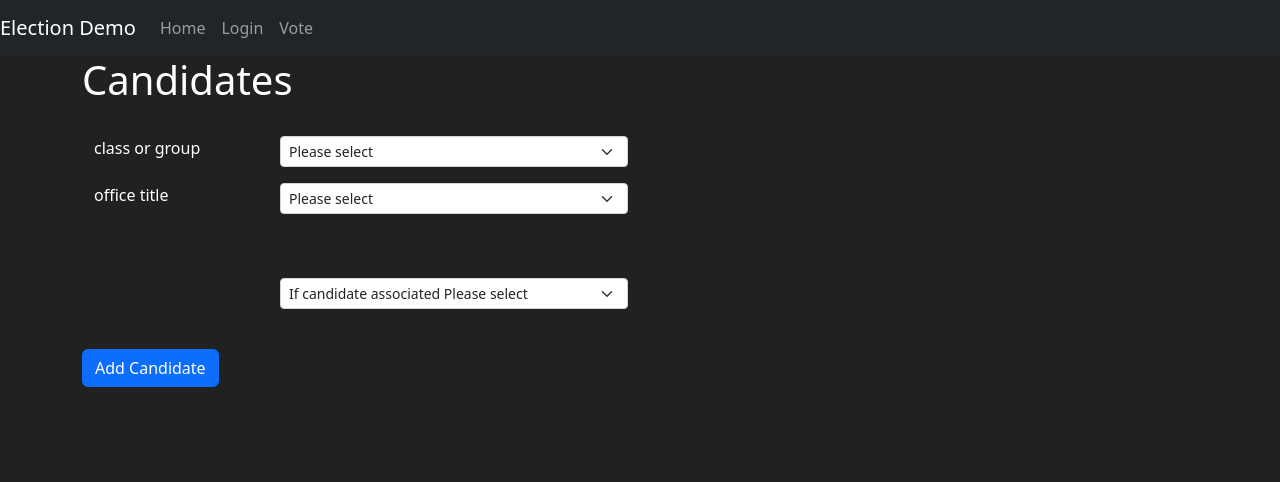
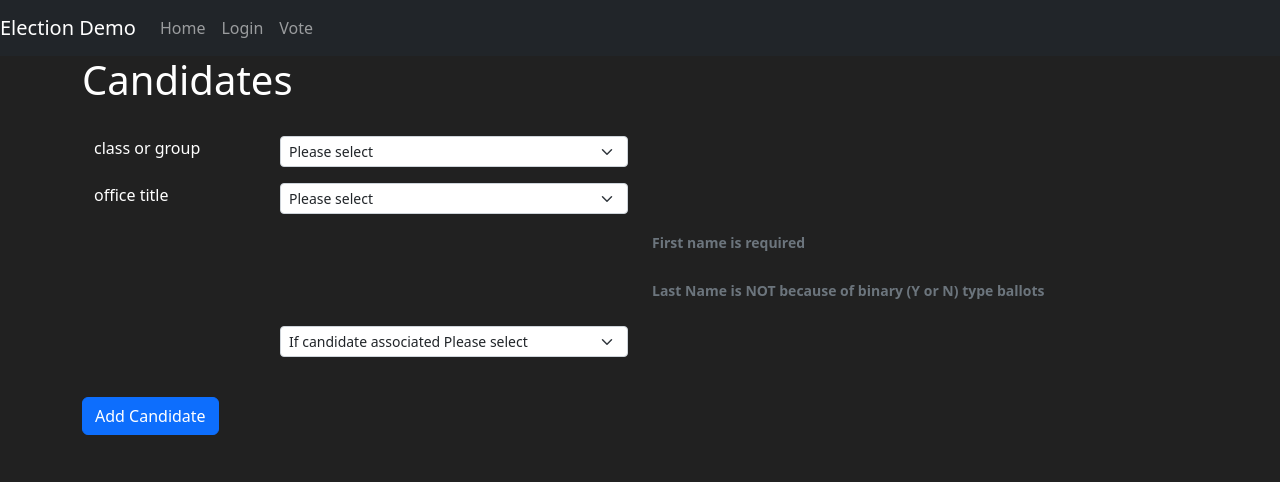
Before and after one commit to mpo6767/demo, a Flask app: template election1/templates/candidate.html in a window 1280 px wide. Shown: the top 482 px of the page. Run offline with Flask 3, Linux system fonts and the light colour scheme; the template is opened without the code that fills it: values that come from a table or form of the project are taken from there, others are empty; parts of the project's set-up code (start-up, migrations or seed data) failed here and were passed over; some libraries are stand-ins or nearby versions.

Commit message:
fixed the candidate grid

```diff
--- a/election1/templates/candidate.html
+++ b/election1/templates/candidate.html
@@ -4,18 +4,17 @@
 {% endblock %}
 
 {% block content %}
-  <div class="container">
+  <div class="container text-left">
     <h1> Candidates</h1>
-<br>
+    <br>
     <form method="POST" style="color:white" autocomplete="off">
       <input type="hidden" name="csrf_token" value="{{ csrf_token() }}"/>
 
-      <div class="container">
+      <div class="container ">
         <div class="row ">
           <div class="col-2 ">
             {{ form.choices_classgrp.label() }}
           </div>
-
 
           <div class="col-lg-4">
             <select class="form-select form-select-sm mb-3" aria-label="Large select example" name="choices_classgrp"
@@ -54,8 +53,13 @@
             {{ form.firstname.label() }}
           </div>
 
-          <div class="col-auto">
-            {{ form.firstname() }}
+          <div class="col-lg-4">
+            {{ form.firstname(maxlength="45") }}
+          </div>
+          <div class="col-6">
+                    <span id="passwordHelpInline" class="form-text">
+                        <b> First name is required</b>
+                    </span>
           </div>
         </div>
       </div>
@@ -66,8 +70,13 @@
             {{ form.lastname.label() }}
           </div>
 
-          <div class="col-auto">
-            {{ form.lastname() }}
+          <div class="col-lg-4">
+            {{ form.lastname(maxlength="45") }}
+          </div>
+          <div class="col-6">
+                    <span id="passwordHelpInline" class="form-text">
+                        <b> Last Name is NOT because of binary (Y or N) type ballots</b>
+                    </span>
           </div>
         </div>
       </div>
```
